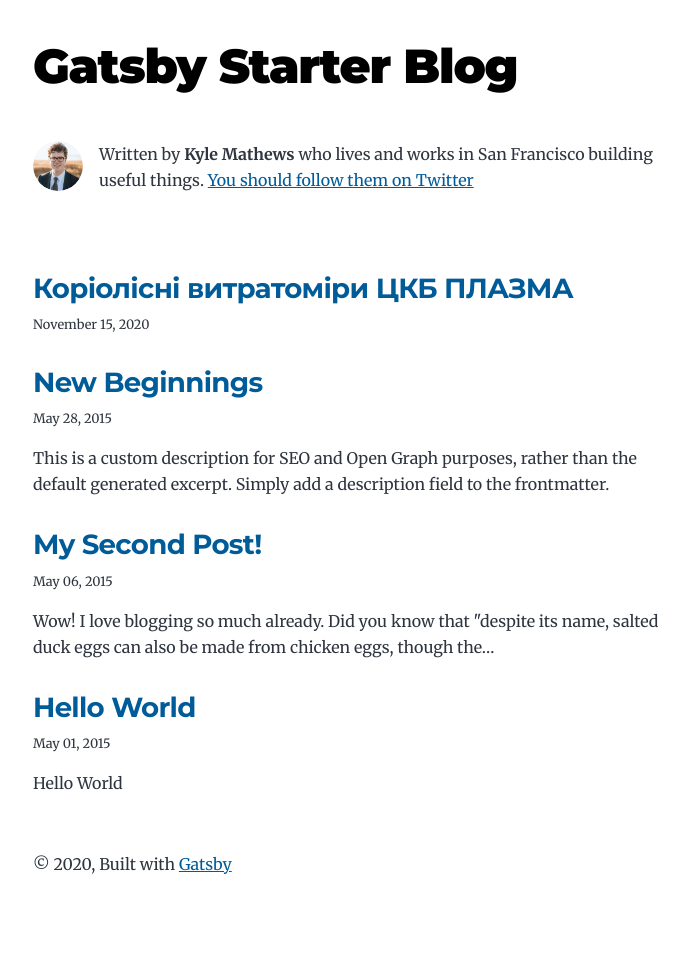
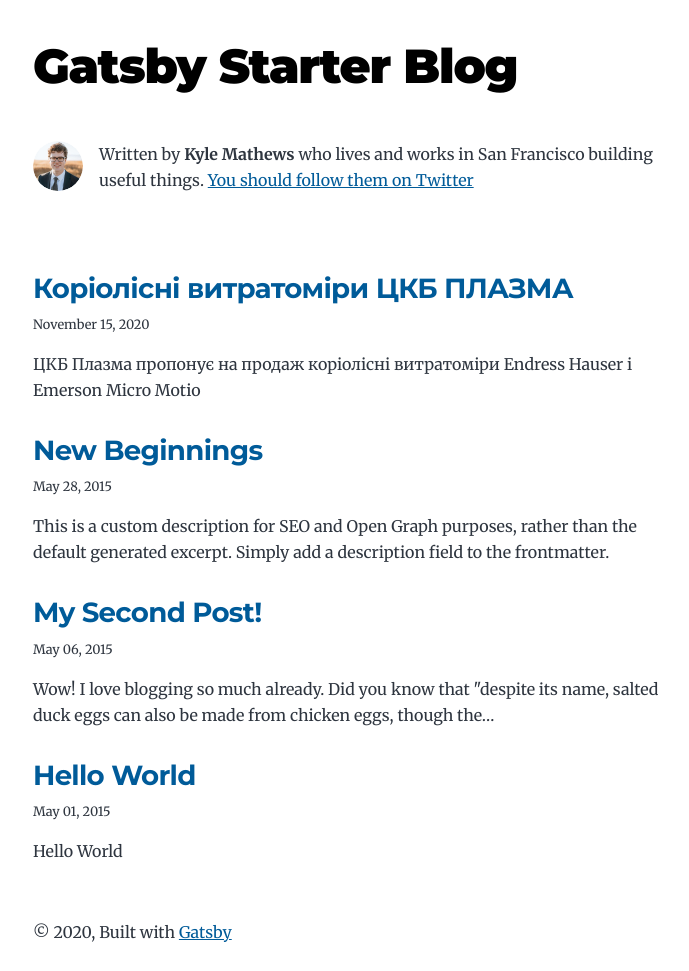
Before and after one commit to zvuk71/foodblog, a Gatsby site: page / in a window 1280 px wide. Shown: the whole page, without its empty margins (291-980 px from the left). Before the commit the page ends 940 px from the top, so only its background shows below. Built offline with nearby package versions, Linux system fonts and the light colour scheme; Gatsby itself is replaced by a stand-in of ours.

Commit message:
Update Blog “2020-11-15-коріолісні-витратоміри-цкб-плазма”

```diff
--- a/content/blog/2020-11-15-коріолісні-витратоміри-цкб-плазма.md
+++ b/content/blog/2020-11-15-коріолісні-витратоміри-цкб-плазма.md
@@ -3,6 +3,6 @@ layout: blog
 title: Коріолісні витратоміри ЦКБ ПЛАЗМА
 date: 2020-11-15T04:40:05.108Z
 ---
-
+ЦКБ Плазма пропонує на продаж коріолісні витратоміри Endress Hauser і Emerson Micro Motio
 
 ![ЦКБ Плазма пропонує на продаж коріолісні витратоміри Endress Hauser і Emerson Micro Motio](/images/uploads/img_20201018_123941.jpg "ЦКБ Плазма пропонує на продаж коріолісні витратоміри Endress Hauser і Emerson Micro Motio")
```
